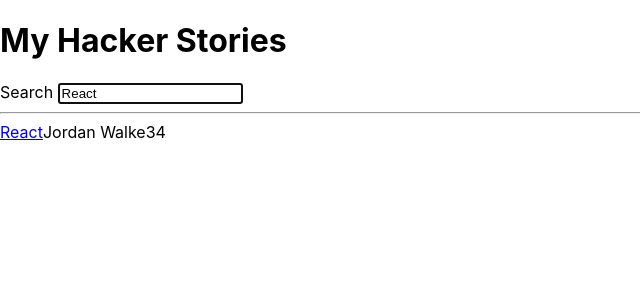
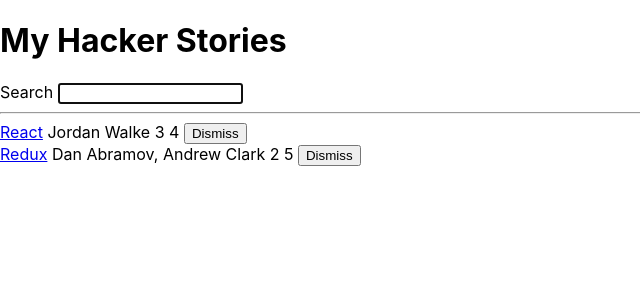
Before and after one commit to NicodemusDu/the-road-to-learn-react-practice, a React (Create React App) app: page / in a window 1280 px wide. Shown: the top 300 px of the page, without its empty margins (0-640 px from the left). Built offline with nearby package versions, Linux system fonts and the light colour scheme.

Commit message:
JSX 中的内联处理函数

```diff
--- a/src/App.js
+++ b/src/App.js
@@ -2,7 +2,7 @@
 import ReactDOM from 'react-dom';
 
 const App = () => {
-    const stories = [
+    const initialStories = [
         {
             title: 'React',
             url: 'https://reactjs.org/',
@@ -31,21 +31,40 @@
         }, [value, key]);
         return [value, setValue];
     };
-    const [searchTerm, setSearchTerm] = useSemiPersistentState(
-        'search',
-        'React'
-    );
+    const [searchTerm, setSearchTerm] = useSemiPersistentState('search', '');
 
     const handleSearch = (event) => {
         setSearchTerm(event.target.value);
         console.log('handleSearch: ', event.target.value);
     };
 
-    const searchStories = stories.filter(function (story) {
-        console.log('searchStories: ', story.title);
-        return story.title.toLowerCase().includes(searchTerm.toLowerCase());
-    });
+    // const searchStories = initialStories.filter(function (story) {
+    //     console.log('searchStories: ', story.title);
+    //     return story.title.toLowerCase().includes(searchTerm.toLowerCase());
+    // });
 
+    const [stores, setStores] = React.useState(initialStories);
+
+    const handleRemoveStory = (item) => {
+        const newStories = stores.filter(
+            (story) => item.objectID !== story.objectID
+        );
+        setStores(newStories);
+        console.log('newStories: ', newStories);
+    };
+
+    const [searchStories, setSearchStories] = React.useState(initialStories);
+
+    React.useEffect(() => {
+        setSearchStories(
+            stores.filter(function (story) {
+                console.log('searchStories: ', story.title);
+                return story.title
+                    .toLowerCase()
+                    .includes(searchTerm.toLowerCase());
+            })
+        );
+    }, [stores, searchTerm]);
     return (
         <>
             <h1>My Hacker Stories</h1>
@@ -58,22 +77,32 @@
                 Search
             </InputWithLabel>
             <hr />
-            <List list={searchStories} />
+            <List list={searchStories} onRemoveItem={handleRemoveStory} />
         </>
     );
 };
-const List = ({ list }) =>
-    list.map((item) => <Item key={item.objectID} item={item} />);
-const Item = ({ item }) => (
-    <>
-        <span>
-            <a href={item.url}>{item.title}</a>
-        </span>
-        <span>{item.author}</span>
-        <span>{item.num_comments}</span>
-        <span>{item.points}</span>
-    </>
-);
+const List = ({ list, onRemoveItem }) =>
+    list.map((item) => (
+        <Item key={item.objectID} item={item} onRemoveItem={onRemoveItem} />
+    ));
+
+const Item = ({ item, onRemoveItem }) => {
+    return (
+        <div>
+            <span>
+                <a href={item.url}>{item.title}</a>
+            </span>
+            <span> {item.author} </span>
+            <span> {item.num_comments} </span>
+            <span> {item.points} </span>
+            <span>
+                <button type="button" onClick={() => onRemoveItem(item)}>
+                    Dismiss
+                </button>
+            </span>
+        </div>
+    );
+};
 const InputWithLabel = ({
     id,
     value,
```
